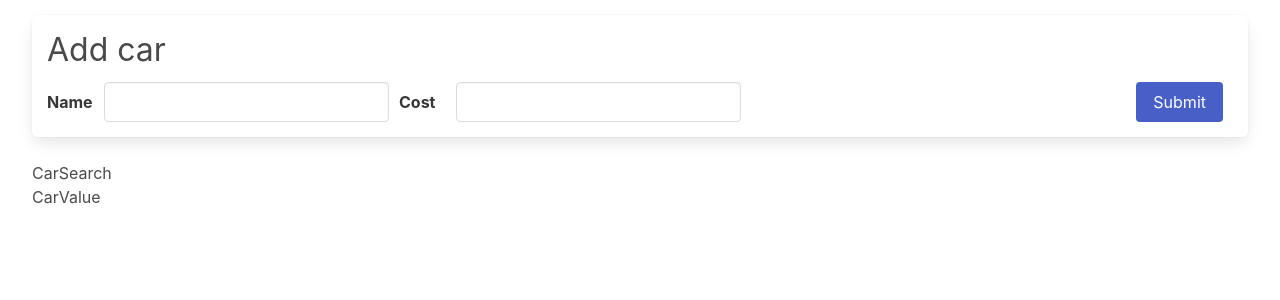
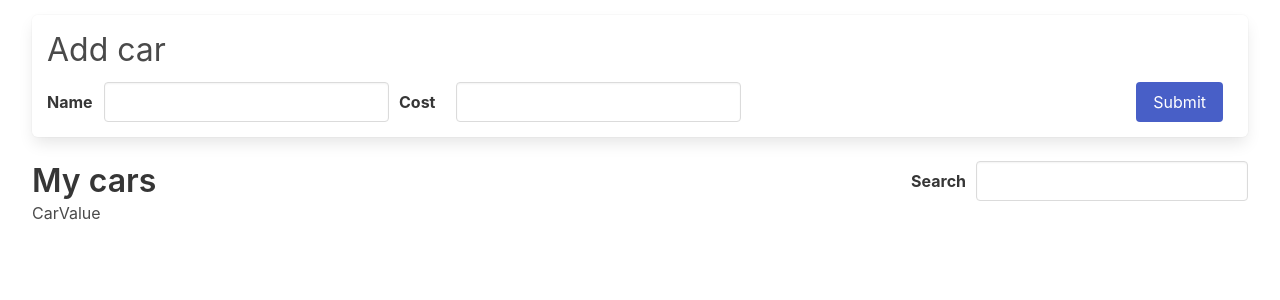
Before and after one commit to khale913/cars, a React (Create React App) app: page / in a window 1280 px wide. Shown: the top 300 px of the page. Built offline with nearby package versions, Linux system fonts and the light colour scheme.

Commit message:
add search field

```diff
--- a/src/components/CarSearch.js
+++ b/src/components/CarSearch.js
@@ -1,4 +1,31 @@
+import { useDispatch, useSelector } from "react-redux";
+import { changeSearchTerm } from "../store";
+
 function CarSearch() {
-  return <div>CarSearch</div>;
+  const dispatch = useDispatch();
+  const searchTerm = useSelector((state) => {
+    return state.cars.searchTerm;
+  });
+
+  const handleSearchTermChange = (e) => {
+    dispatch(changeSearchTerm(e.target.value));
+  };
+
+  return (
+    <div className="list-header">
+      <h3 className="title is-3">My cars</h3>
+      <div className="search field is-horizontal">
+        <label htmlFor="" className="label">
+          Search
+        </label>
+        <input
+          type="text"
+          className="input"
+          value={searchTerm}
+          onChange={handleSearchTermChange}
+        />
+      </div>
+    </div>
+  );
 }
 export default CarSearch;
```
